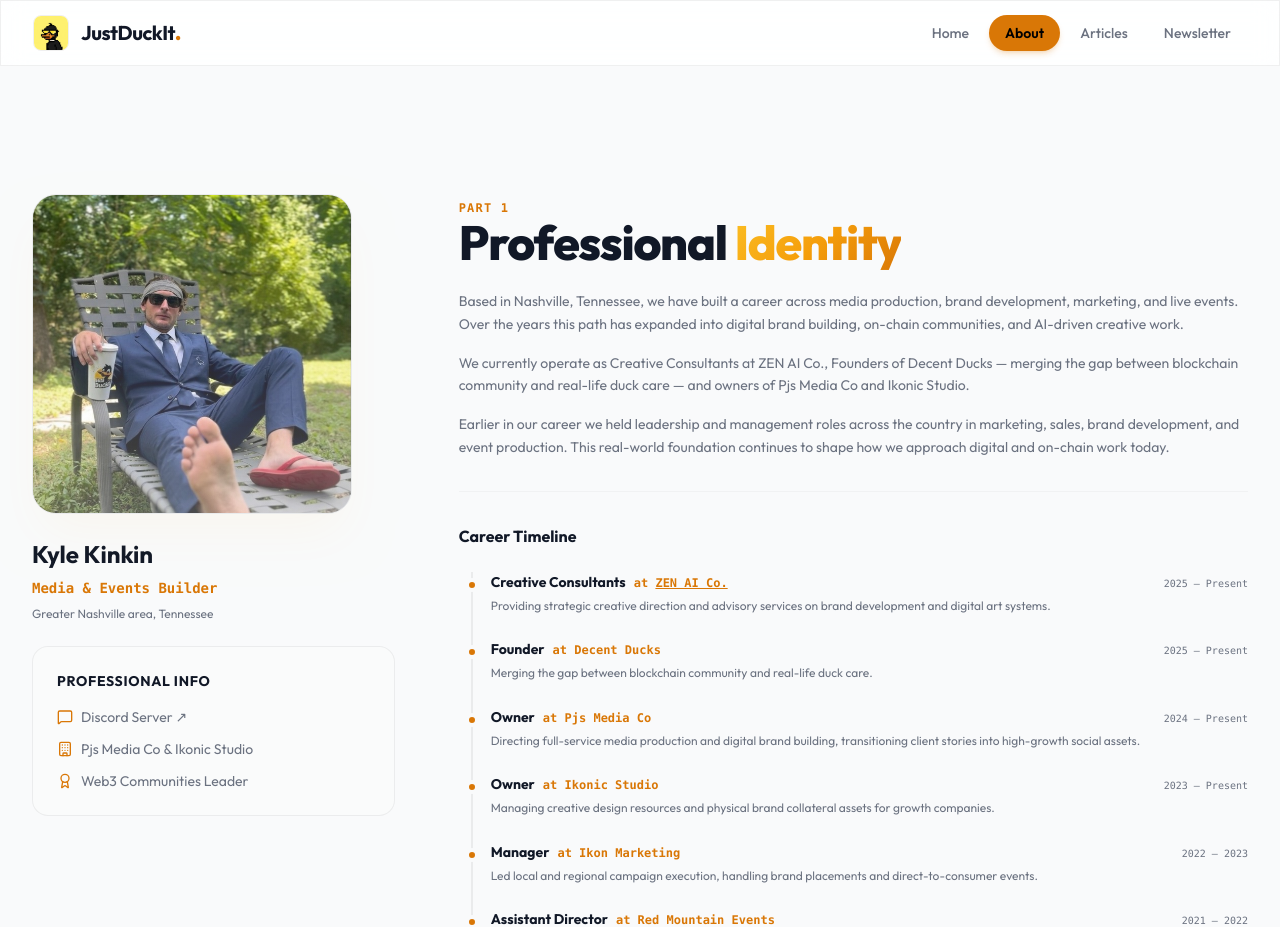
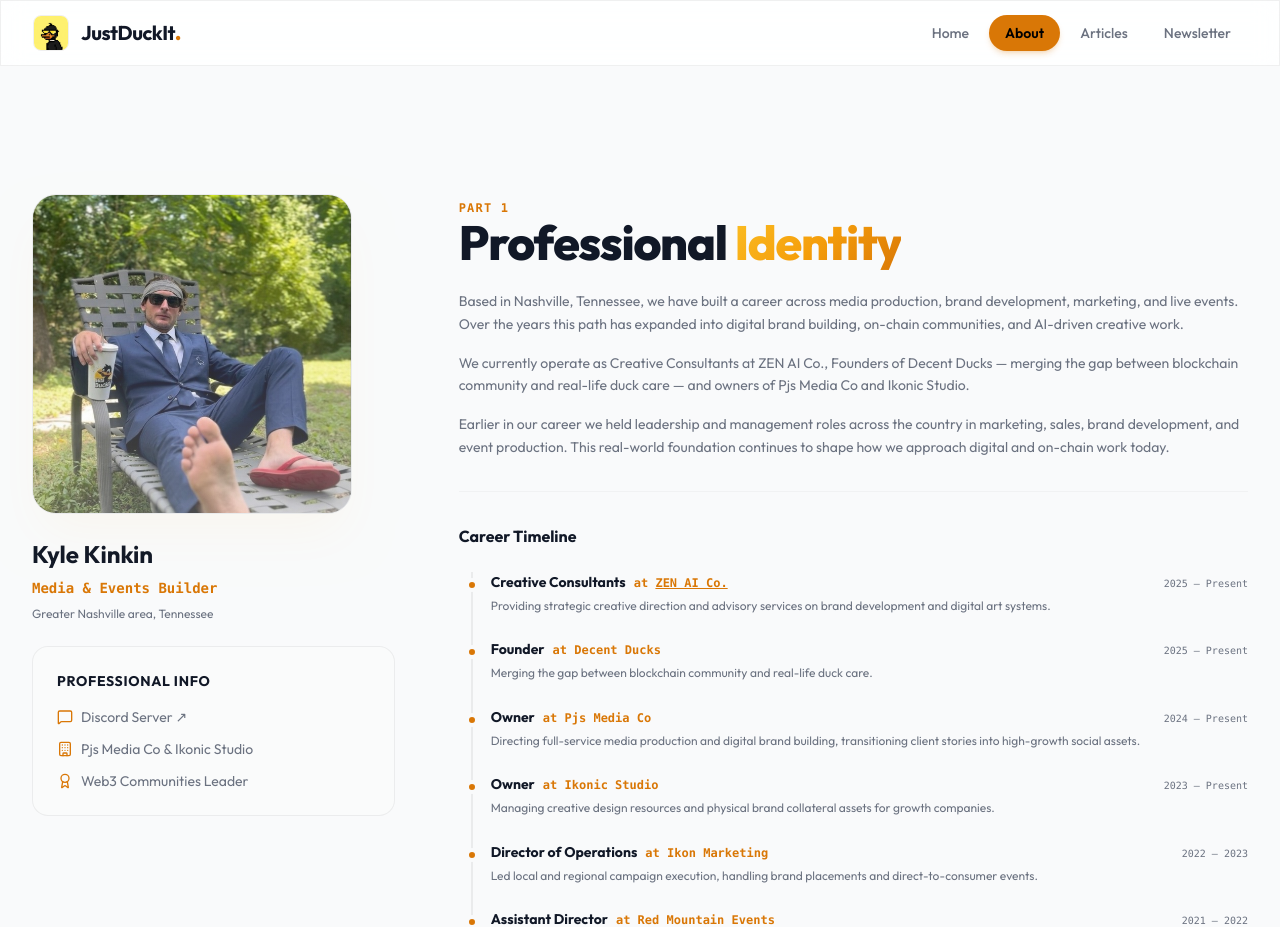
Before and after one commit to Duckxmeta/justduckit, a Next.js app: page /about in a window 1280 px wide. Shown: the top 927 px of the page. Built offline with nearby package versions, Linux system fonts and the light colour scheme.

Commit message:
feat: change Ikon Marketing timeline role to Director of Operations

```diff
--- a/src/app/about/page.tsx
+++ b/src/app/about/page.tsx
@@ -35,7 +35,7 @@
       description: "Managing creative design resources and physical brand collateral assets for growth companies.",
     },
     {
-      role: "Manager",
+      role: "Director of Operations",
       company: "Ikon Marketing",
       period: "2022 – 2023",
       description: "Led local and regional campaign execution, handling brand placements and direct-to-consumer events.",
```
